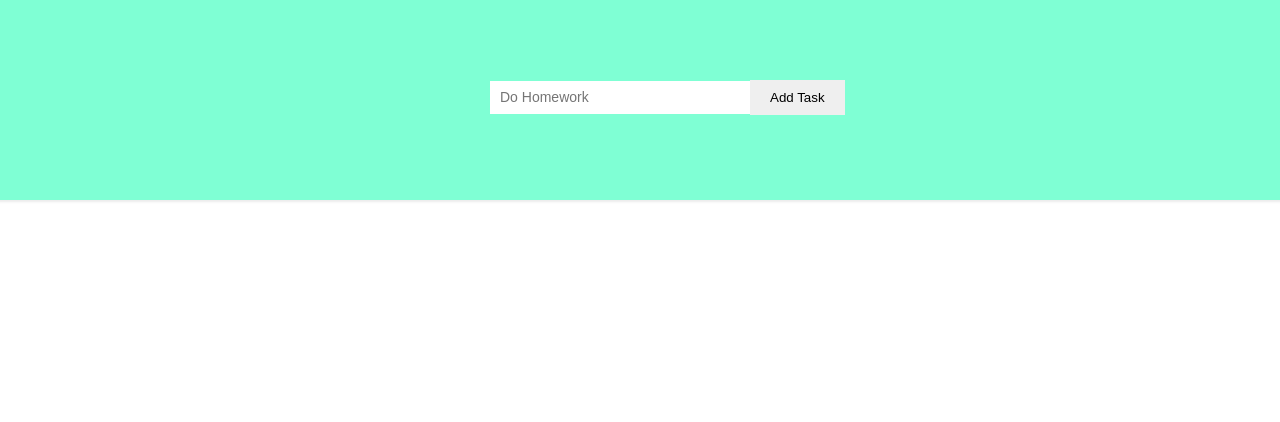
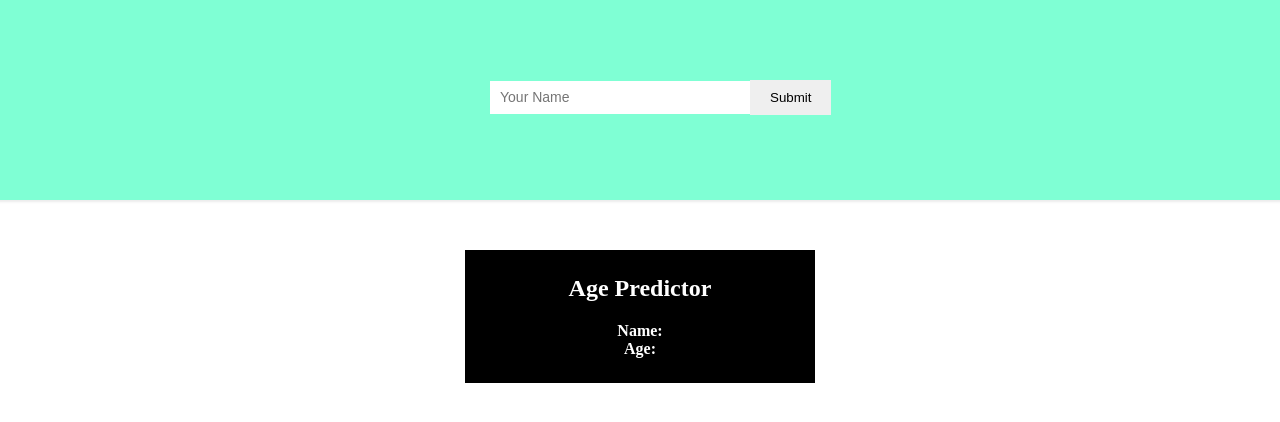
Before and after one commit to lemon-sazu/react-tutorial, a React (Create React App) app: page / in a window 1280 px wide. Shown: the top 422 px of the page. Built offline with nearby package versions, Linux system fonts and the light colour scheme.

Commit message:
Updated on Branch moduleFour

```diff
--- a/package.json
+++ b/package.json
@@ -6,6 +6,7 @@
     "@testing-library/jest-dom": "^5.16.5",
     "@testing-library/react": "^13.4.0",
     "@testing-library/user-event": "^13.5.0",
+    "axios": "^1.2.1",
     "react": "^18.2.0",
     "react-dom": "^18.2.0",
     "react-scripts": "5.0.1",
--- a/src/App.css
+++ b/src/App.css
@@ -65,3 +65,17 @@
   color: white;
   border-radius: 6px;
 }
+
+.content_area {
+  background-color: black;
+  width: 350px;
+  margin: 0 auto;
+  color: white;
+  margin-top: 50px;
+  text-align: center;
+  padding-top: 25px;
+  padding-bottom: 25px;
+}
+.content_area h2{
+  margin-bottom: 20px;
+}
--- a/src/App.js
+++ b/src/App.js
@@ -1,67 +1,42 @@
-import { useState } from 'react';
+import { useEffect, useState } from 'react';
 import './App.css';
+import Axios from 'axios'
+function App() {
 
-function App() {
-  const [newTask, setNewTask] = useState('');
-  const [tasklist, setTasklist] = useState([]);
+  const [name, setName] = useState('');
+  const [predict, setPredict] = useState();
   const handleChange = (event) => {
-    setNewTask(event.target.value)
+    setName(event.target.value)
   }
-  const addToTaskList = () => {
-    const task = {
-      id: tasklist.length === 0 ? 1 : tasklist.length + 1,
-      name: newTask,
-      complete: false
-    }
-    setTasklist([...tasklist, task]);
-    console.log(task)
+
+  // useEffect(() => {
+  //   getPredict();
+  // }, [])
+
+  const getPredict = () => {
+    Axios.get(`https://api.agify.io/?name=${name}`).then((res) => {
+      setPredict(res.data);
+      console.log(predict);
+    })
   }
-  const deleteTask = (taskid) => {
 
-    const setNewTask =
-      tasklist.filter((task) => {
-        return task.id !== taskid
-      })
-
-    setTasklist(setNewTask)
-  }
-  const markAsDone = (id) => {
-    setTasklist(
-
-      tasklist.map((task, key) => {
-        if (task.id === id) {
-          return { ...task, complete: true }
-        } else {
-          return task;
-        }
-      })
-
-    )
-  }
   return (
     <div>
       <div className='add_area'>
         <div className="add_area-inputs">
-          <input onChange={handleChange} className='task_input' type="text" placeholder='Do Homework' />
-          <button onClick={addToTaskList} className='addtask_btn'>Add Task</button>
+          <input type="text" onChange={handleChange} className='task_input' placeholder='Your Name' />
+          <button onClick={getPredict} className="addtask_btn">Submit</button>
         </div>
       </div>
-      {tasklist.map((task, key) => {
-        return <TaskCard name={task.name} markAsDone={markAsDone} complete={task.complete} key={key} id={task.id} deleteTask={deleteTask} />
-      })}
+      <div className="content_area">
+        <h2>Age Predictor</h2>
+        <p><b>Name: </b> {predict?.name} </p>
+        <p><b>Age: </b> {predict?.age} </p>
+      </div>
     </div >
   );
 }
 
-const TaskCard = (props) => {
-  return <div className="list_area" style={{ backgroundColor: props.complete ? 'lawngreen' : '' }}>
-    <div className="list_area-content">
-      <h4>{props.name}</h4>
-      {props.complete ? 'Done' : <button className='complete_btn' onClick={() => props.markAsDone(props.id)}>Mark As Done</button>}
-      <button onClick={() => props.deleteTask(props.id)} className='close_btn'>x</button>
-    </div>
 
-  </div>
-}
 
 export default App;
```
Also changed, not shown: 1 other file (tests, documents, lock files or other folders).
